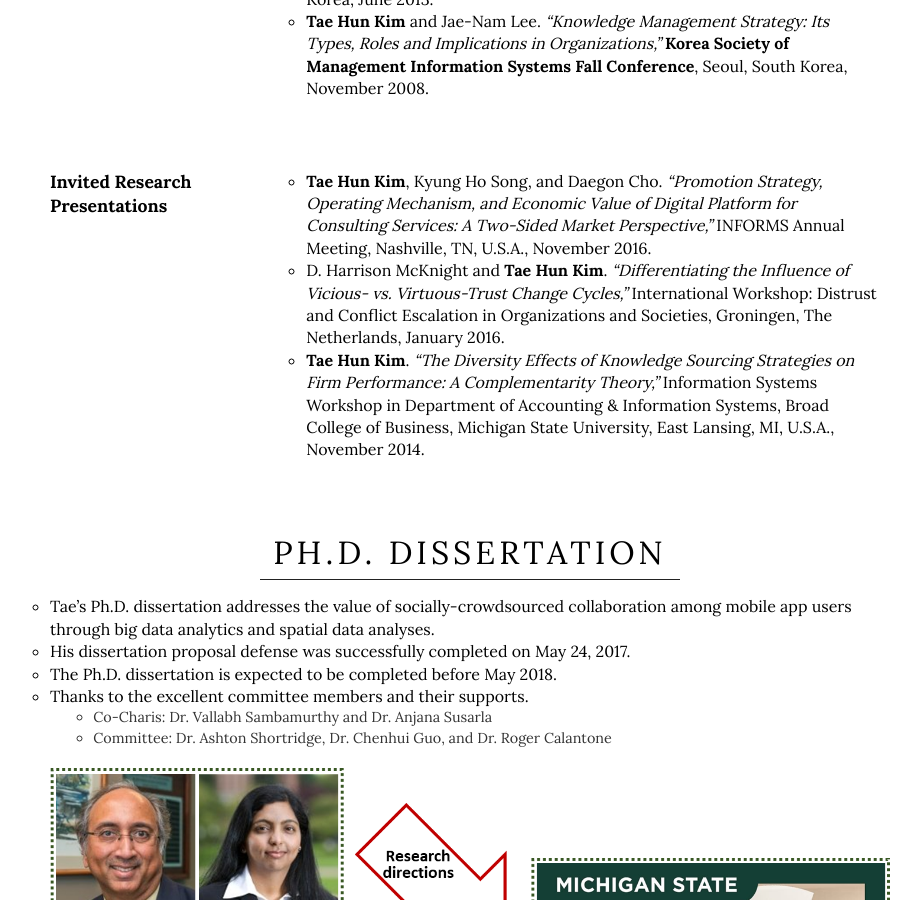
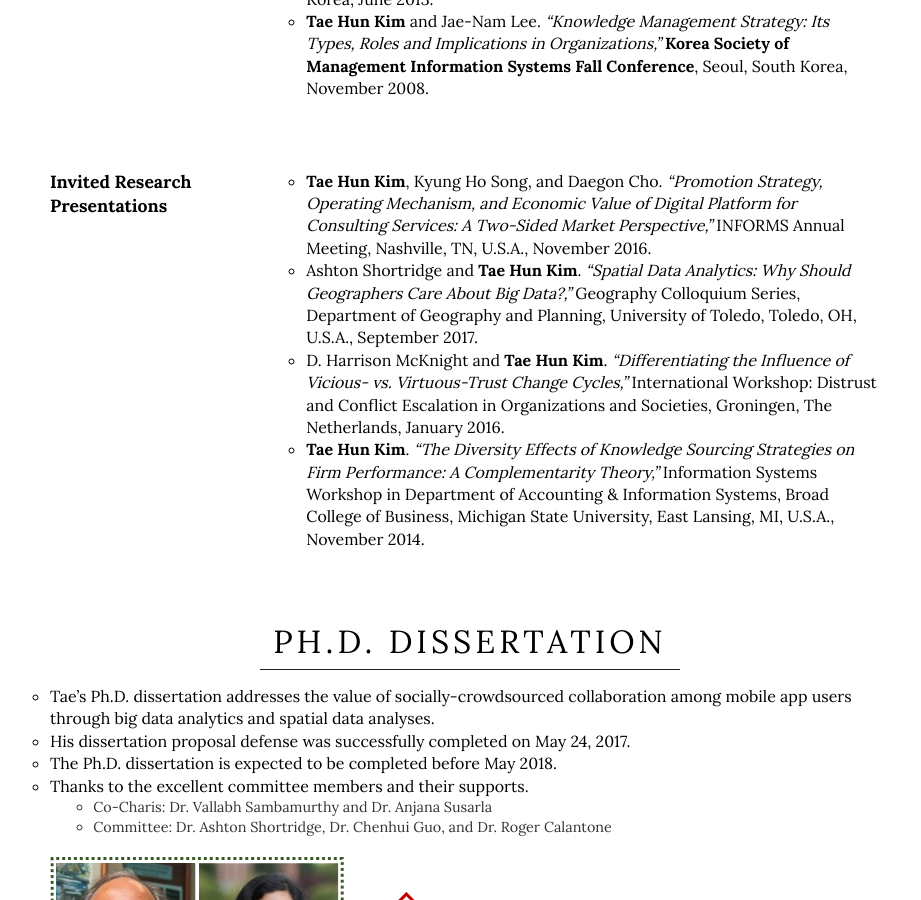
Before and after one commit to istaehun/taehun, a Jekyll site: the page built from index.html, in a window 1280 px wide and 900 px high, scrolled down 1847 px. Shown: the whole window, without its empty margins (170-1091 px from the left). Built offline with Jekyll 4.4.1, drawn with Linux system fonts in a browser that asks for light colours; nearby versions of some CDN libraries.

Commit message:
Update research.yml

```diff
--- a/_data/research.yml
+++ b/_data/research.yml
@@ -30,5 +30,6 @@
   sub-title: Invited Research Presentations
   list:
     - "<strong>Tae Hun Kim</strong>, Kyung Ho Song, and Daegon Cho. <em>“Promotion Strategy, Operating Mechanism, and Economic Value of Digital Platform for Consulting Services: A Two-Sided Market Perspective,”</em>  INFORMS Annual Meeting, Nashville, TN, U.S.A., November 2016."
+    - "Ashton Shortridge and <strong>Tae Hun Kim</strong>. <em>“Spatial Data Analytics: Why Should Geographers Care About Big Data?,”</em> Geography Colloquium Series, Department of Geography and Planning, University of Toledo, Toledo, OH, U.S.A., September 2017."
     - "D. Harrison McKnight and <strong>Tae Hun Kim</strong>. <em>“Differentiating the Influence of Vicious- vs. Virtuous-Trust Change Cycles,”</em>  International Workshop: Distrust and Conflict Escalation in Organizations and Societies, Groningen, The Netherlands, January 2016."
     - "<strong>Tae Hun Kim</strong>. <em>“The Diversity Effects of Knowledge Sourcing Strategies on Firm Performance: A Complementarity Theory,”</em>  Information Systems Workshop in Department of Accounting & Information Systems, Broad College of Business, Michigan State University, East Lansing, MI, U.S.A., November 2014."
```
